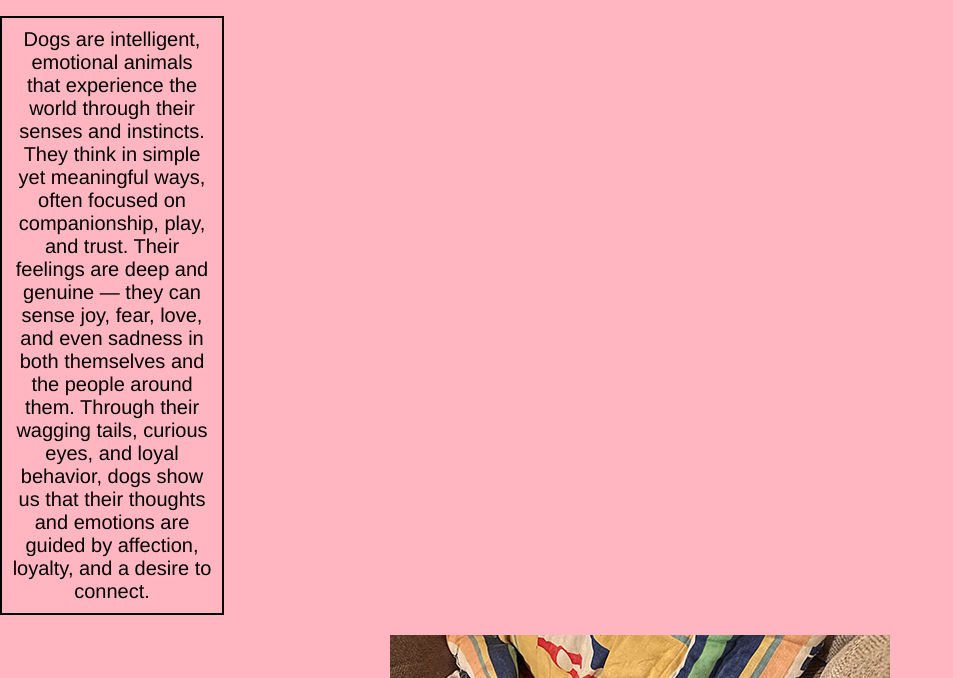
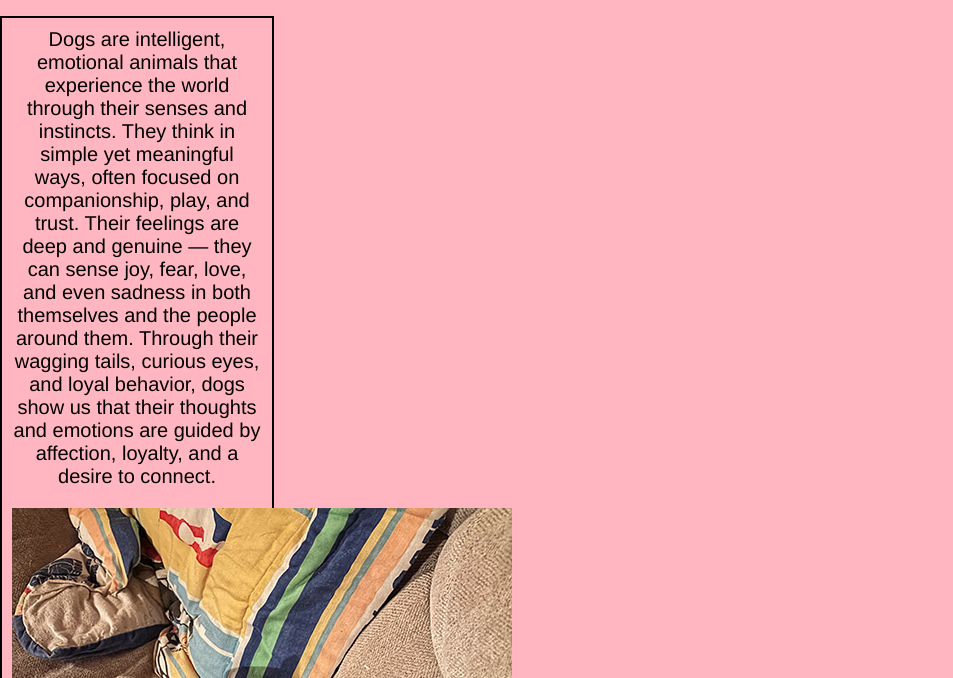
Before and after one commit to majamayes/L5Mayes, a website: page index.html in a window 1280 px wide. Shown: the part 122-800 px from the top of the page, without its empty margins (0-953 px from the left). Drawn offline with Linux system fonts and the light colour scheme.

Commit message:
h2 box text

```diff
--- a/index.html
+++ b/index.html
@@ -9,9 +9,8 @@
 <body>
     <main>
         <h1>Woof Wonders</h1>
-        <p style="border: 2px solid black; padding: 10px; width: 200px;">
-  Dogs are intelligent, emotional animals that experience the world through their senses and instincts. They think in simple yet meaningful ways, often focused on companionship, play, and trust. Their feelings are deep and genuine — they can sense joy, fear, love, and even sadness in both themselves and the people around them. Through their wagging tails, curious eyes, and loyal behavior, dogs show us that their thoughts and emotions are guided by affection, loyalty, and a desire to connect.</p>
-
+        <h2 style="border: 2px solid black; padding: 10px; width: 250px; text-align: center;">
+        Dogs are intelligent, emotional animals that experience the world through their senses and instincts. They think in simple yet meaningful ways, often focused on companionship, play, and trust. Their feelings are deep and genuine — they can sense joy, fear, love, and even sadness in both themselves and the people around them. Through their wagging tails, curious eyes, and loyal behavior, dogs show us that their thoughts and emotions are guided by affection, loyalty, and a desire to connect.</p>
         <img src="images/tulip.jpg">
         <p>Tulip is curled up in a cozy ball, sleeping peacefully as the world moved quietly around it.</p>
         <img src="images/Tulip2.jpg">
```
